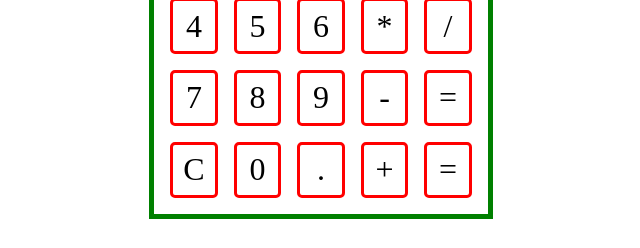
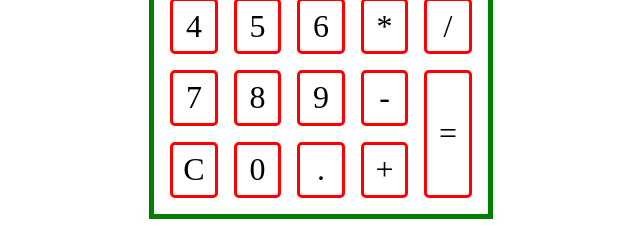
Before and after one commit to borowyalan-exercises/the-odin-project, a plain HTML site: page calculator/index.html in a window 1280 px wide. Shown: the part 422-670 px from the top of the page, without its empty margins (319-959 px from the left). Drawn offline with Linux system fonts and the light colour scheme.

Commit message:
make 'equals' button span 2 rows

```diff
--- a/calculator/index.html
+++ b/calculator/index.html
@@ -32,7 +32,6 @@
         <div class="key" type="number">0</div>
         <div class="key" typer="period">.</div>
         <div class="key" type="operator">+</div>
-        <div class="key" type="equals">=</div>
       </div>
     </div>
 
--- a/calculator/style.css
+++ b/calculator/style.css
@@ -51,6 +51,10 @@ body {
   font-size: 2em;
 }
 
+.key[type="equals"] {
+  grid-row-end: span 2;
+}
+
 /* force keys to be at least as tall as wide */
 .key::before {
   content: "";
```
